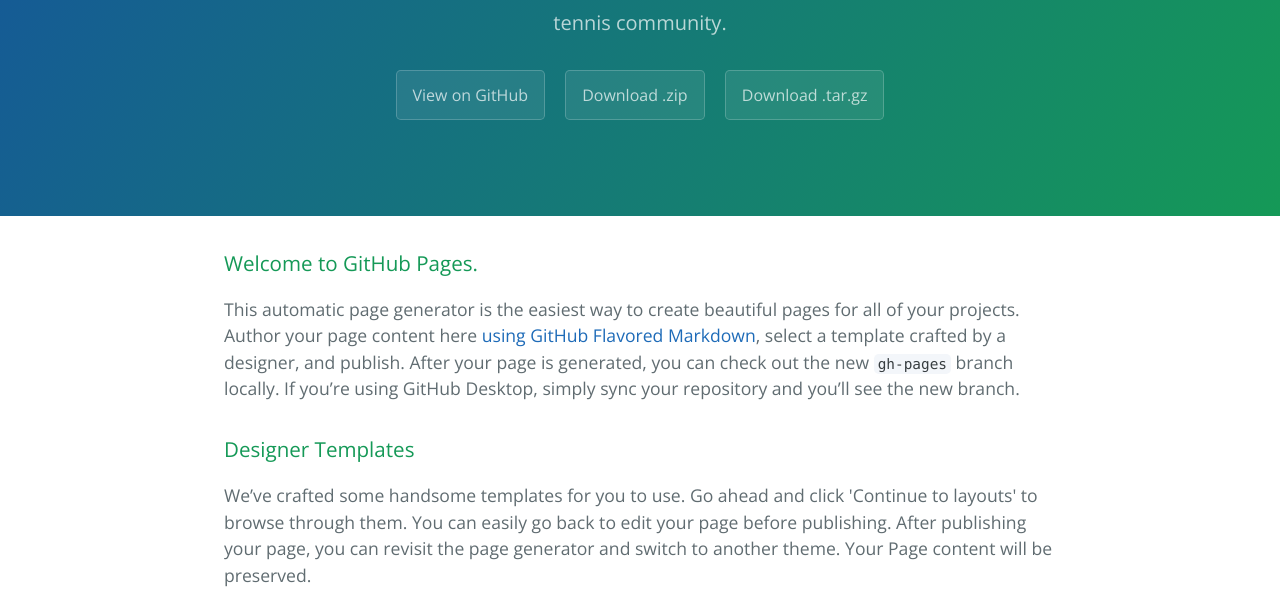
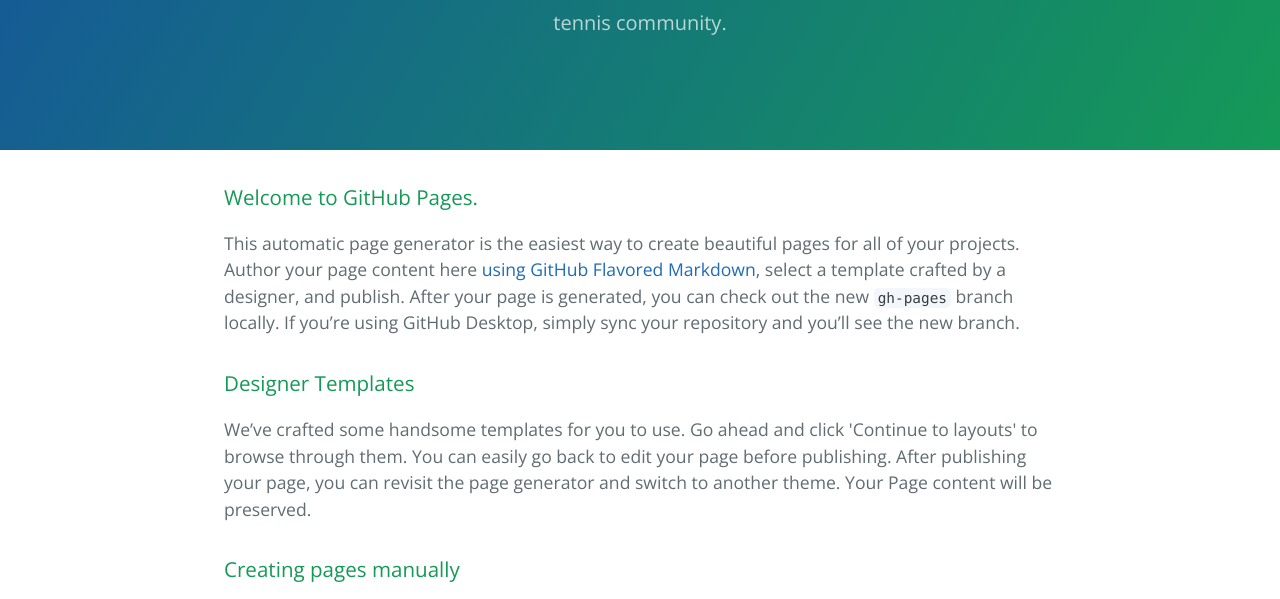
Before and after one commit to alexyang06/community, a plain HTML site: page index.html in a window 1280 px wide. Shown: the part 167-766 px from the top of the page. Drawn offline with nearby package versions, Linux system fonts and the light colour scheme.

Commit message:
Update index.html

```diff
--- a/index.html
+++ b/index.html
@@ -13,9 +13,6 @@
     <section class="page-header">
       <h1 class="project-name">Community</h1>
       <h2 class="project-tagline">tennis community.</h2>
-      <a href="https://github.com/moggy1006/community" class="btn">View on GitHub</a>
-      <a href="https://github.com/moggy1006/community/zipball/master" class="btn">Download .zip</a>
-      <a href="https://github.com/moggy1006/community/tarball/master" class="btn">Download .tar.gz</a>
     </section>
 
     <section class="main-content">
```
